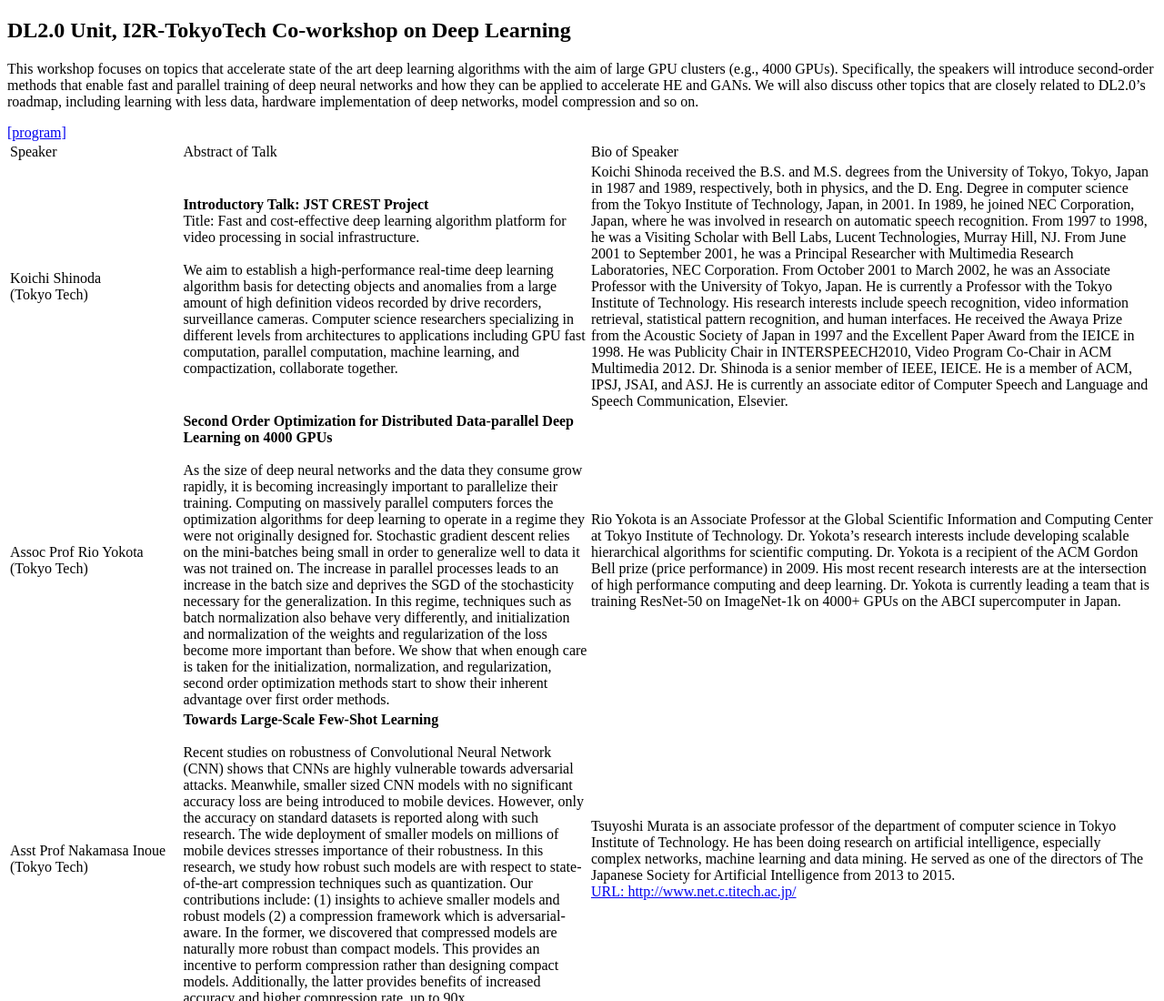
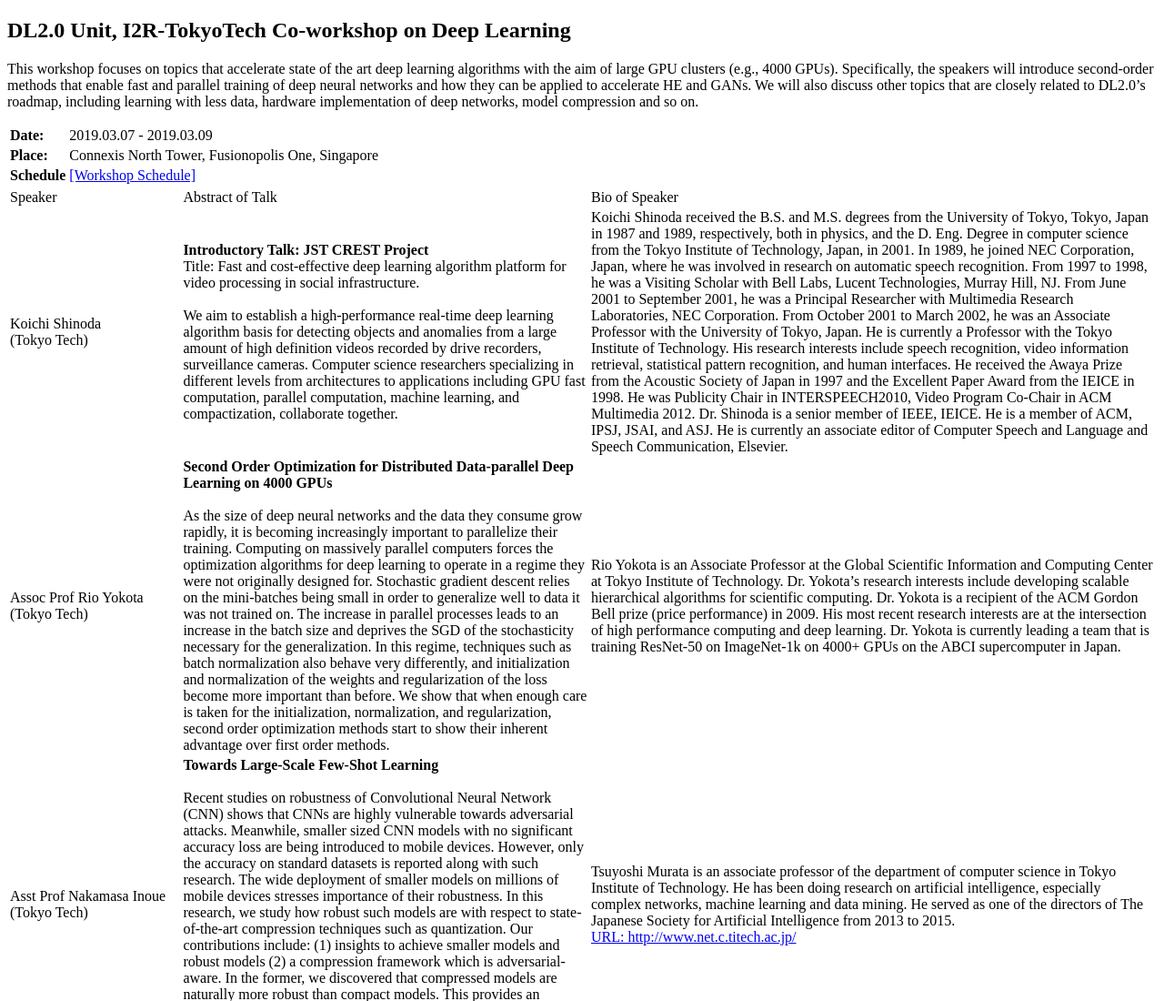
Before and after one commit to crest-deep/crest-deep.github.io, a plain HTML site: page pages/events/20190307_workshop.html in a window 1280 px wide. Shown: the top 1100 px of the page at 91% size. Drawn offline with Linux system fonts and the light colour scheme.

Commit message:
Nikola auto commit.
Nikola version: 8.0.2

```diff
--- a/pages/events/20190307_workshop.html
+++ b/pages/events/20190307_workshop.html
@@ -16,7 +16,22 @@
     <p>
         This workshop focuses on topics that accelerate state of the art deep learning algorithms with the aim of large GPU clusters (e.g., 4000 GPUs). Specifically, the speakers will introduce second-order methods that enable fast and parallel training of deep neural networks and how they can be applied to accelerate HE and GANs. We will also discuss other topics that are closely related to DL2.0’s roadmap, including learning with less data, hardware implementation of deep networks, model compression and so on.
     </p>
-    <a href="/events/20190307_workshop_schedule/">[program]</a>
+    <table class=table>
+        <tbody>
+            <tr>
+                <td><b>Date:</b></td>
+                <td>2019.03.07 - 2019.03.09</td>
+            </tr>
+            <tr>
+                <td><b>Place:</b></td>
+                <td>Connexis North Tower, Fusionopolis One, Singapore</td>
+            </tr>
+            <tr>
+                <td><b>Schedule</b></td>
+                <td><a href="/events/20190307_workshop_schedule/">[Workshop Schedule]</a> </td>
+            </tr>
+        </tbody>
+    </table>
 </section>
 <section>
 <table class=table>
```
Also changed, not shown: 1 other file.
